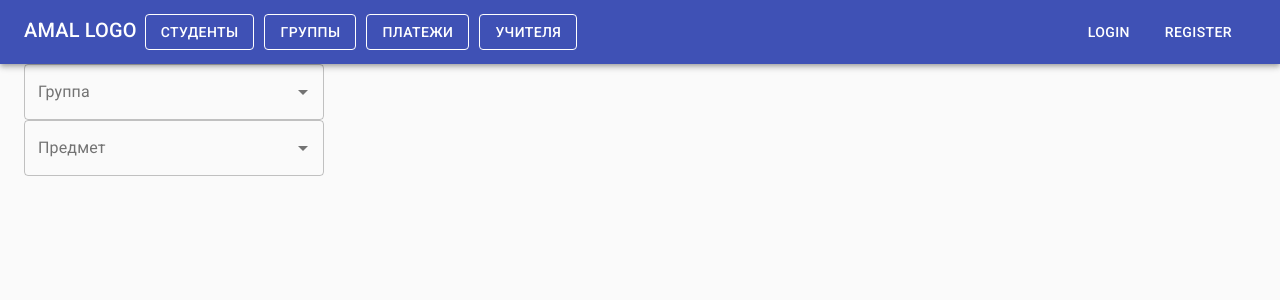
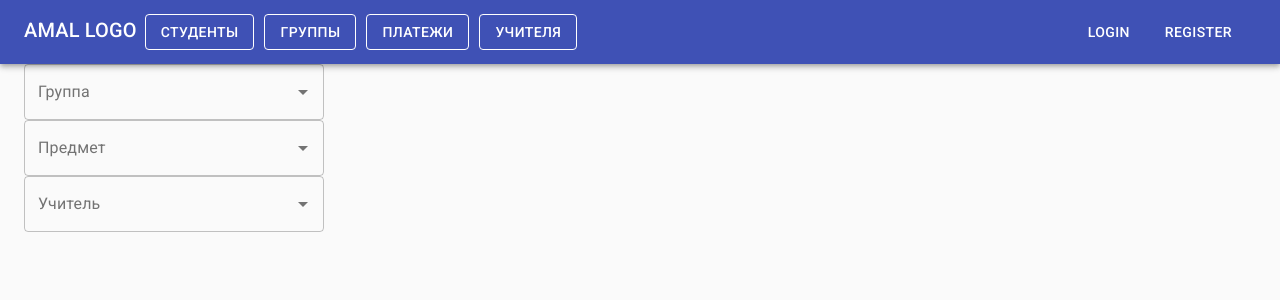
Before and after one commit to xx3u/amal_frontend, a React (Create React App) app: page /lessons in a window 1280 px wide. Shown: the top 300 px of the page. Built offline with nearby package versions, Linux system fonts and the light colour scheme; no server answers.

Commit message:
добавлен функционал выбора учителей по предметам

```diff
--- a/src/containers/LessonsContainer/LessonsContainer.js
+++ b/src/containers/LessonsContainer/LessonsContainer.js
@@ -1,20 +1,38 @@
 import { Grid, TextField } from '@material-ui/core';
 import Autocomplete from '@material-ui/lab/Autocomplete';
-import React from 'react';
+import React, { useState, useRef } from 'react';
 import { useEffect } from 'react';
 import { useSelector } from 'react-redux';
 import { useDispatch } from 'react-redux';
 import { fetchGroups } from '../../store/actions/groupsAction';
 import { fetchSubjects } from '../../store/actions/subjectsAction';
+import { getTeachersBySubject } from '../../store/actions/teachersActions';
 
 const LessonsContainer = () => {
   const dispatch = useDispatch();
+
   useEffect(() => {
     dispatch(fetchGroups());
     dispatch(fetchSubjects());
   }, [dispatch]);
+
   const { groups } = useSelector((state) => state.groups);
   const { subjects } = useSelector((state) => state.subjects);
+  const { teachersBySubject } = useSelector((state) => state.teachers);
+  const [subjectId, setSubjectId] = useState(null);
+
+  const onChangeSubject = (event, value) => {
+    setSubjectId(value.id);
+  };
+
+  const isInitialMount = useRef(true);
+  useEffect(() => {
+    if (isInitialMount.current) {
+      isInitialMount.current = false;
+    } else {
+      dispatch(getTeachersBySubject(subjectId));
+    }
+  }, [subjectId]);
 
   return (
     <Grid item xs={12}>
@@ -22,6 +40,7 @@ const LessonsContainer = () => {
         id='groups-lessons'
         options={groups}
         getOptionLabel={(option) => option.groupName}
+        noOptionsText={'список пуст'}
         style={{ width: 300 }}
         renderInput={(params) => <TextField {...params} label='Группа' variant='outlined' placeholder='Выберите' />}
       />
@@ -29,8 +48,18 @@ const LessonsContainer = () => {
         id='subjects-lessons'
         options={subjects}
         getOptionLabel={(option) => option.subjectName}
+        onChange={onChangeSubject}
+        noOptionsText={'список пуст'}
         style={{ width: 300 }}
         renderInput={(params) => <TextField {...params} label='Предмет' variant='outlined' placeholder='Выберите' />}
+      />
+      <Autocomplete
+        id='teachers-lessons'
+        options={teachersBySubject}
+        getOptionLabel={(option) => option.firstName}
+        noOptionsText={'выберите сначала предмета'}
+        style={{ width: 300 }}
+        renderInput={(params) => <TextField {...params} label='Учитель' variant='outlined' placeholder='Выберите' />}
       />
     </Grid>
   );
```
